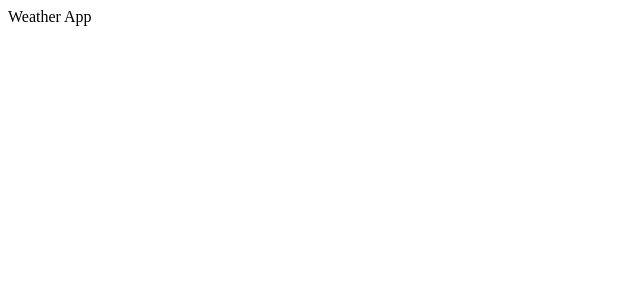
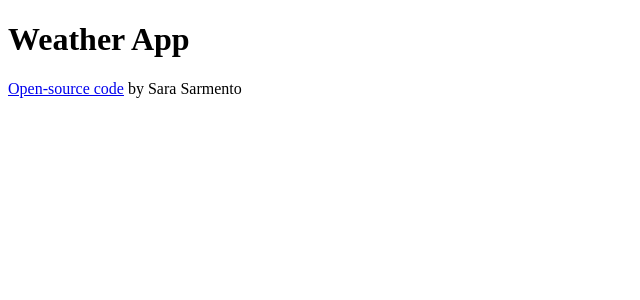
Before and after one commit to sarafsarmento/react-weatherapp, a React (Create React App) app: page / in a window 1280 px wide. Shown: the top 300 px of the page, without its empty margins (0-640 px from the left). Built offline with nearby package versions, Linux system fonts and the light colour scheme.

Commit message:
Added Github repo URL

```diff
--- a/src/App.js
+++ b/src/App.js
@@ -3,7 +3,20 @@
 import "./App.css";
 
 function App() {
-  return <div className="App">Weather App</div>;
+  return (
+    <div className="App">
+      <h1>Weather App</h1>
+      <footer>
+        <a
+          href="https://github.com/sarafsarmento/react-weatherapp"
+          target="_blank"
+        >
+          Open-source code
+        </a>{" "}
+        by Sara Sarmento
+      </footer>
+    </div>
+  );
 }
 
 export default App;
```
